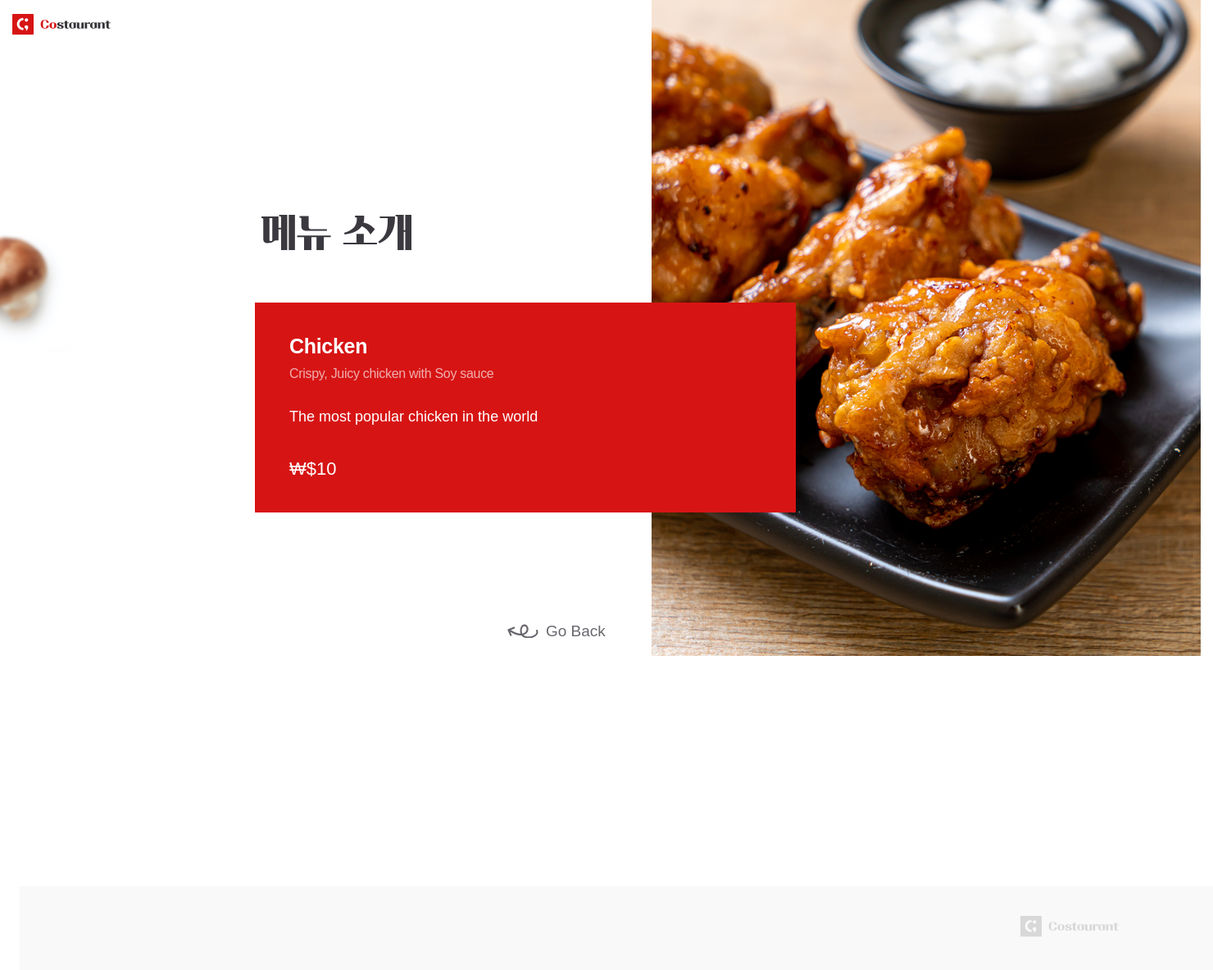
After one commit to yimxx042/Django, a Django app: page /menus/food/1/ in a window 1480 px wide. The commit adds this page. Shown: the whole page at 82% size. Run offline with Django 3.2, Linux system fonts and the light colour scheme; some web fonts are replaced.

Commit message:
add menu detail

```diff
--- /dev/null
+++ b/menus/static/menus/css/detail_styles.css
@@ -0,0 +1,126 @@
+h1,h2,h3,h4,p,a,ul,li{
+    margin: 0;
+    padding: 0;
+    font-family : 'NanumSquare', sans-serif;
+    font-weight: 200;
+    list-style:  none;
+    text-decoration: none;
+    outline: none;
+}
+a:hover,a:active {
+    text-decoration: none;
+}
+b{
+    font-weight: 900;
+}
+body {
+    margin: 0;
+    padding: 0;
+    background: #fff;
+}
+img {
+    margin: 0;
+    padding: 0;
+    border: 0;
+}
+#header,#content,#footer{
+    min-width: 1280px;
+}
+#content{
+    height: 100%;
+    background: url(../images/bg-img-mashroom.jpg) no-repeat left top/92px 169px;
+}
+#footer{
+    background: url(../images/bg-rectangle.svg) no-repeat right bottom/1456px;
+    margin-top:300px;
+}
+.container{
+    position: relative;
+    width: 1450px;
+    margin: 0 auto;
+}
+.nav{
+    height: 60px;
+    padding-top: 17px;
+    box-sizing: border-box;
+}
+.header{
+    padding-left: 296px;
+}
+.header h2{
+    margin-top: 202px;
+    margin-bottom: 58px;
+    padding-left: 8px;
+}
+.menu_img{
+    position: absolute;
+    top: -262px;
+    right: 0;
+    z-index: -1;
+}
+.menu_img img{
+    width: 670px;
+    height: 800px;
+    object-fit: cover;
+    object-position: center;
+}
+.menu_info{
+    background: #D71414;
+    display: inline-block;
+    width: 660px;
+    color: #fff;
+    padding: 39px 0 40px 42px;
+    box-sizing: border-box;
+}
+.menu_info h3{
+    font-size: 25px;
+    font-weight: 600;
+    letter-spacing: -0.3px;
+}
+.menu_info h4{
+    font-size: 16px;
+    font-weight: 500;
+    letter-spacing: -0.3px;
+    color: #f0afaf;
+    padding: 10px 0 33px;
+}
+.menu_info .menu-desc{
+    font-size: 18px;
+    padding-bottom: 40px;
+}
+.menu_info .price{
+    font-size: 22px;
+    font-weight: 500;
+}
+.back-main{
+    margin: 134px 0 0 355px;
+}
+.back-main a{
+    position: relative;
+    display: inline-block;
+    font-size: 19px;
+    font-weight: 500;
+    color: #69666d;
+    transition: 0.2s all;
+}
+.back-main a:after{
+    content: "";
+    position: absolute;
+    display: block;
+    width: 70px;
+    height: 25px;
+    background: url(../images/back.svg) no-repeat;
+    top: 2px;
+    left: -50px;
+    transition: 0.2s all;
+}
+.back-main a:hover{
+    color: #333236;
+}
+.back-main a:hover:after{
+    left: -55px;
+}
+.footer{
+    text-align: right;
+    padding: 36px 100px 36px 0;
+}
--- /dev/null
+++ b/menus/templates/menus/detail.html
@@ -0,0 +1,47 @@
+{% load static %}
+<!DOCTYPE html>
+<html>
+<head>
+    <title>Costaurant</title>
+    <meta charset="utf-8">
+    <link rel="stylesheet" href="{% static 'menus/css/detail_styles.css' %}">
+    <link rel="stylesheet" type="text/css" href="https://cdn.rawgit.com/moonspam/NanumSquare/master/nanumsquare.css">
+</head>
+<body>
+    <div id="header">
+        <div class="container">
+            <div class="nav">
+                <a href="/menus/">
+                    <img src="{% static 'menus/images/logo-color.svg' %}">
+                </a>
+        </div>
+    </div>
+    <div id="content">
+        <div class="container">
+            <div class="header">
+                <h2>
+                    <img src="{% static 'menus/images/menu-txt.svg' %}">
+                </h2>
+                <div class="menu_img">
+                    <img src="{% static 'menus/images/chicken.jpg' %}">
+                </div>
+                <div class="menu_info">
+                    <h3>Chicken</h3>
+                    <h4>Crispy, Juicy chicken with Soy sauce</h4>
+                    <p class="menu-desc">The most popular chicken in the world</p>
+                    <p class="price">&#8361;$10</p>
+                </div>
+                <div class="back-main">
+                    <a href="/menus/">Go Back</a>
+                </div>
+            </div>
+        </div>
+    </div>
+    <div id="footer">
+        <div class="container">
+            <div class="footer">
+                <img src="{% static 'menus/images/logo-gray.svg' %}">
+            </div>
+        </div>
+    </div>
+</body>
--- a/menus/templates/menus/index.html
+++ b/menus/templates/menus/index.html
@@ -3,7 +3,7 @@
 <!DOCTYPE html>
 <html>
 <head>
-    <title>코스토랑</title>
+    <title>Costaurant</title>
     <meta charset="utf-8">
     <link rel="stylesheet" href={% static 'menus/css/styles.css' %}> <!-- static css file-->
     <link rel="stylesheet" type="text/css"
@@ -29,11 +29,11 @@
             </div>
             <div class="food_container">
                 <div class="food">
-                  <img src={% static "menus/images/chicken.jpg" %}/> <!-- static chicken image.-->
+                  <a href="/menus/food/"><img src={% static "menus/images/chicken.jpg" %}/> </a> <!-- static chicken image.-->
                   <div class="info">
                     <h3>CHICKEN</h3>
                     <p>The most popular chicken in the world</p>
-                    <a href="#">See Menu</a>
+                    <a href="food/chicken">See Menu</a>
                 </div>
            </div>
        </div>
--- a/menus/urls.py
+++ b/menus/urls.py
@@ -2,5 +2,6 @@ from django.urls import path
 from . import views
 
 urlpatterns = [
-    path('', views.index)
+    path('', views.index),
+    path('food/<str:menu>/', views.detail)
 ]
--- a/menus/views.py
+++ b/menus/views.py
@@ -7,3 +7,7 @@ def index(request):
     today = datetime.today().date()
     context = {"today":today}
     return render(request, 'menus/index.html', context)
+
+
+def detail(request, menu):
+    return render(request, 'menus/detail.html')
```
Also changed, not shown: menus/static/menus/images/codeit.png (added), 1 other file.
